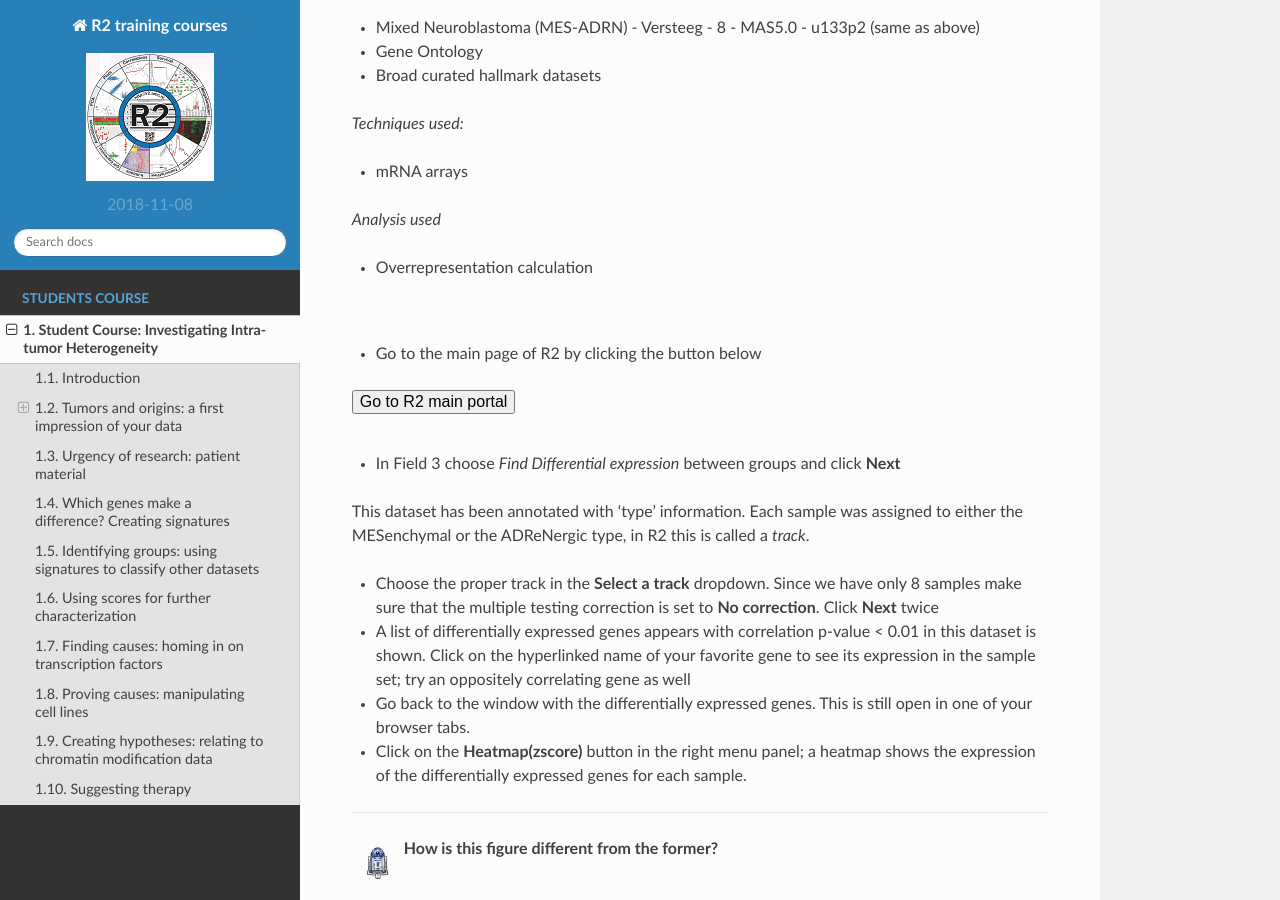
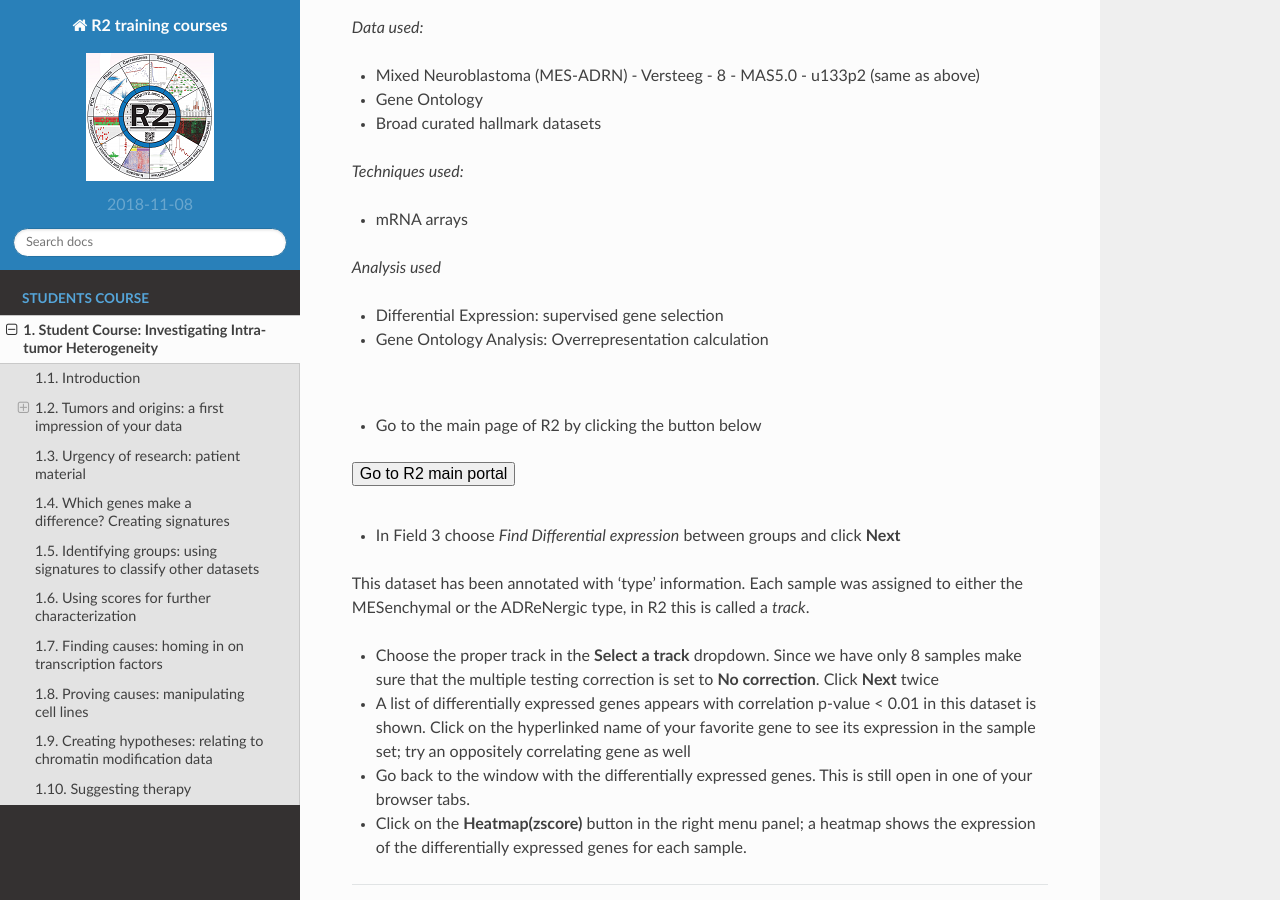
Before and after one commit to antronerds/r2-training-courses, a Sphinx documentation site: the page built from docs/Investigating_Tumor_Heterogeneity_student_version.md, in a window 1280 px wide and 900 px high, scrolled down 7695 px. Built offline with Sphinx 7.4.7 and the Read the Docs theme 2.0.0, drawn with Linux system fonts in a browser that asks for light colours; some of the changed text lies outside the part shown.

Commit message:
Added some analysis methods in the overviews

```diff
--- a/docs/Investigating_Tumor_Heterogeneity_student_version.md
+++ b/docs/Investigating_Tumor_Heterogeneity_student_version.md
@@ -39,6 +39,7 @@ For a start we'll investigate established childhood tumor cell lines, including
 * mRNA Microarray expression
 
 *Analysis used*
+* individual gene selection
 * t-SNE: t-distributed stochastic neighbor embedding statistics
 
 *References*
@@ -164,6 +165,7 @@ We profiled the mRNA expression of genes using Affymetrix mRNA chips in three of
 * mRNA Microarray expression
 
 *Analysis used*
+* Toplister: unsupervised gene selection
 * Unsupervised hierarchical clustering
 * Heatmap visualization
 
@@ -243,7 +245,8 @@ We have identified two different types of cells that occur within the same patie
 * mRNA arrays
 
 *Analysis used*
-* Overrepresentation calculation
+* Differential Expression: supervised gene selection
+* Gene Ontology Analysis: Overrepresentation calculation
 
 <br>
 <br>
@@ -446,7 +449,7 @@ Apparently there are two types of cells in Neuroblastoma tumors. Neuroblastoma s
 * mRNA expression data
 
 *Analysis used*
-* Differential expression
+* Differential expression: supervised gene selection
 
 <br>
 <br>
@@ -559,6 +562,10 @@ Apparently this TF is capable of shifting cells from one state to the other. How
 
 *References*
 * Chapter 1.8 Weinberg
+
+*Analysis*
+* Genome Browser: analyzing histone modifications marking active enhancers
+* Differential Expression
 
 ---------
   ![](_static/images/R2d2_logo.png)**Can you explain what the goal of this experiment was?**
```
